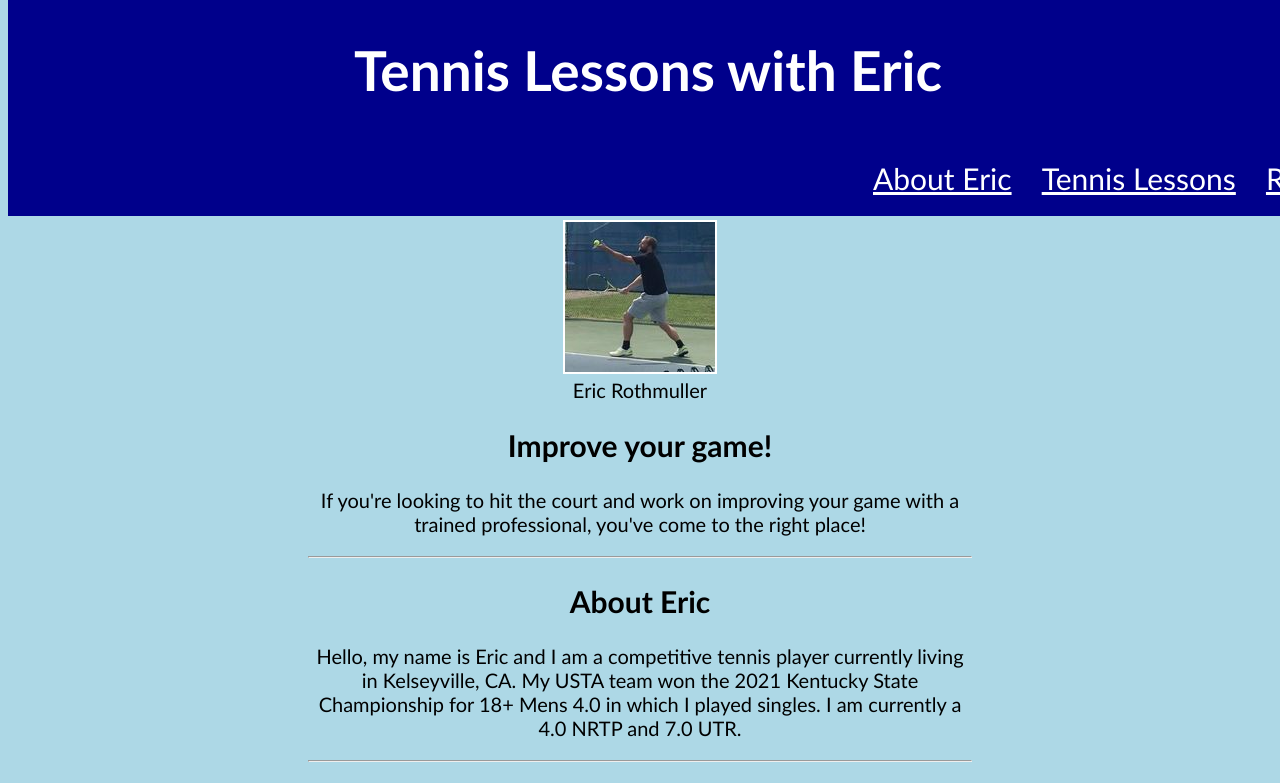
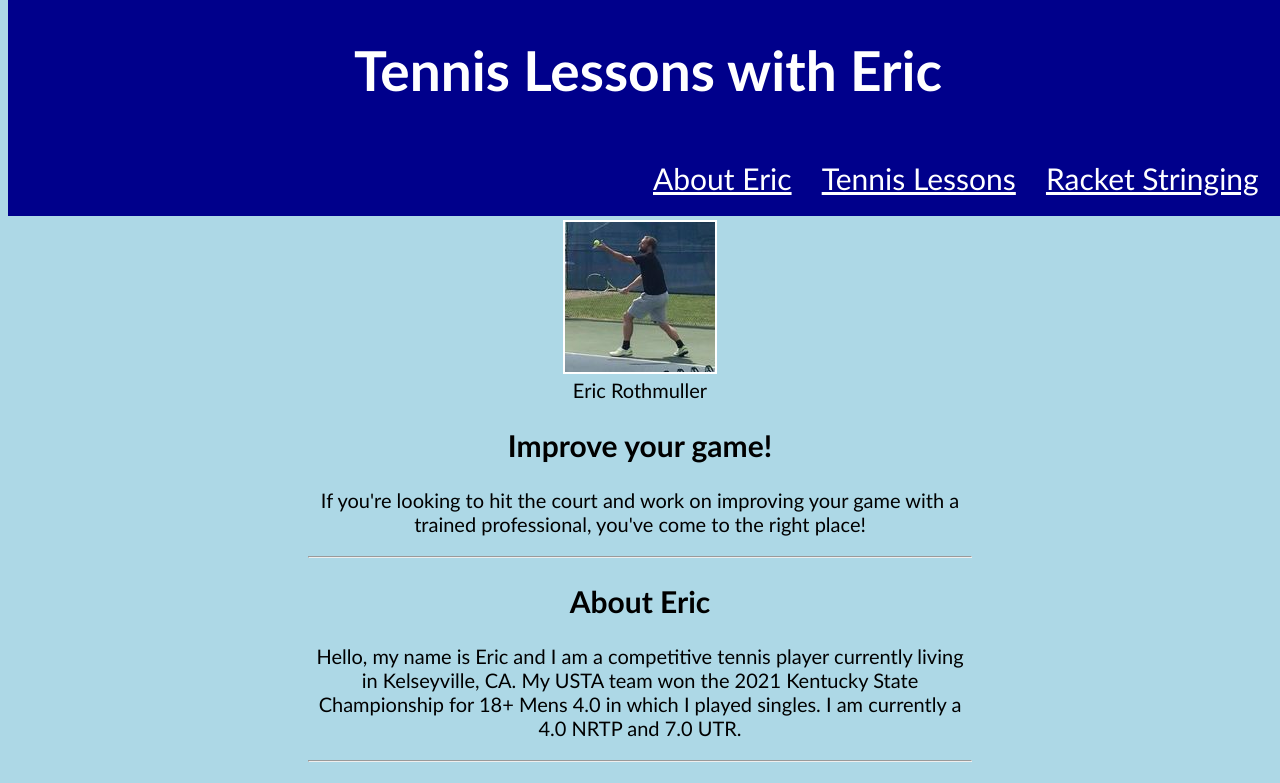
Before and after one commit to ericrothmuller/Student-Mini-Project, a plain HTML site: page index.html in a window 1280 px wide. Shown: the top 783 px of the page. Drawn offline with Linux system fonts and the light colour scheme.

Commit message:
fixed some positioning in the nav

```diff
--- a/assets/css/style.css
+++ b/assets/css/style.css
@@ -28,7 +28,7 @@ nav  {
 
     display: inline-block;
     position: relative;
-    left: 800px;
+    left: 580px;
 }
 
 nav ul li {
```
